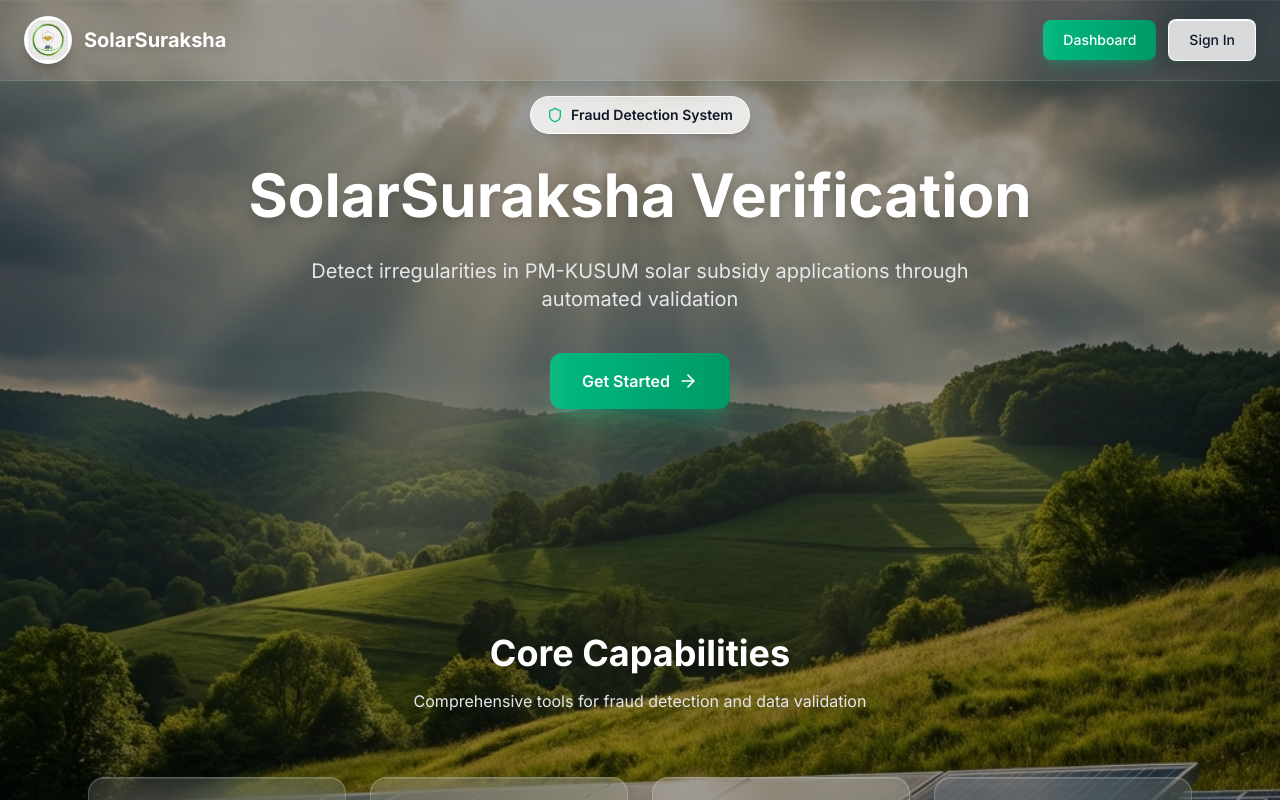
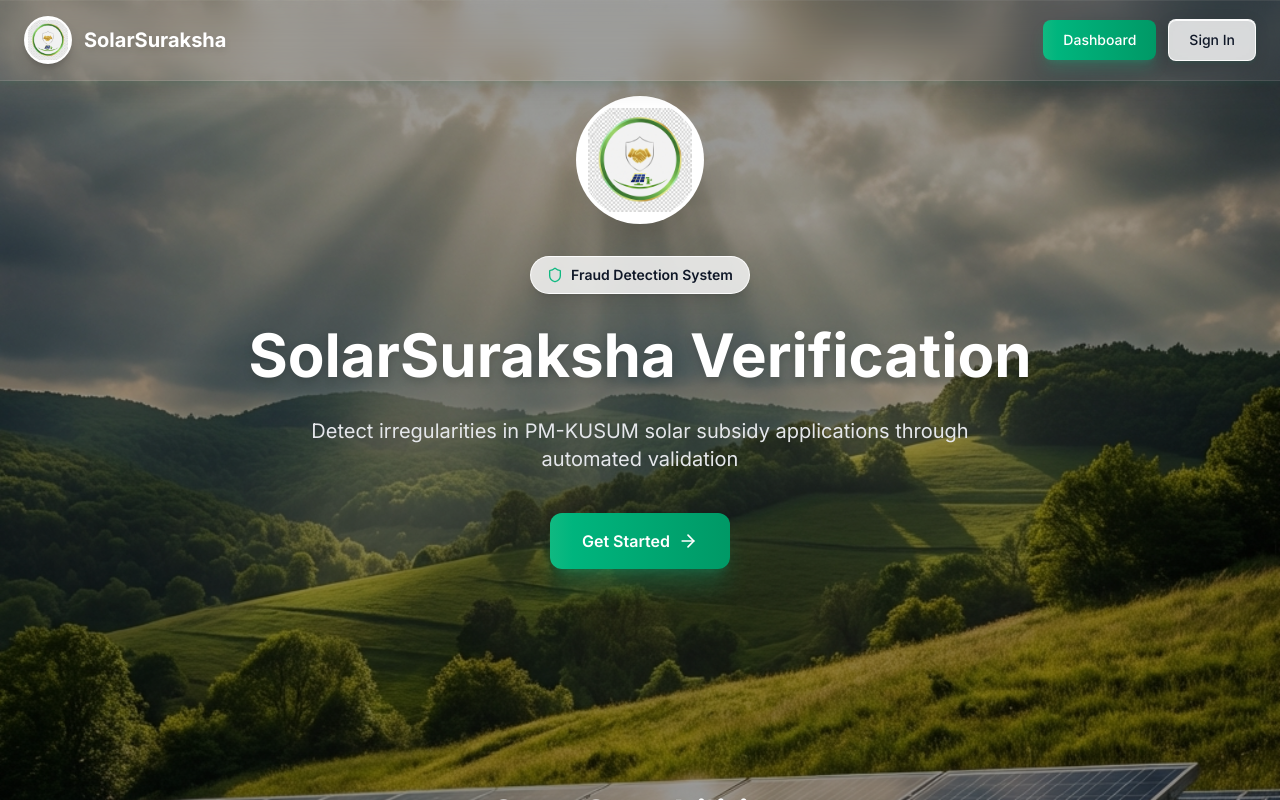
Before and after one commit to Samit16/pm-kusum-fraud-detector, a Next.js app: page / in a window 1280 px wide. Shown: the top 800 px of the page. Built offline with nearby package versions, Linux system fonts and the light colour scheme; no server answers.

Commit message:
Add prominent logo to Hero section

```diff
--- a/app/page.tsx
+++ b/app/page.tsx
@@ -291,6 +291,18 @@ export default function Home() {
 
         <main>
           <section className="max-w-6xl mx-auto px-6 py-24 text-center">
+            <div className="flex justify-center mb-8">
+              <div className="relative w-32 h-32 rounded-full overflow-hidden border-4 border-white/30 shadow-2xl shadow-black/20 bg-white animate-in zoom-in duration-700">
+                <Image
+                  src="/images/logo.png"
+                  alt="SolarSuraksha Hero Logo"
+                  fill
+                  className="object-cover p-2"
+                  priority
+                />
+              </div>
+            </div>
+
             <div className="inline-flex items-center gap-2 px-4 py-2 backdrop-blur-md bg-white/80 border border-white/90 rounded-full mb-6 shadow-lg shadow-black/10">
               <Shield className="w-4 h-4 text-primary" />
               <span className="text-sm font-semibold text-gray-900">Fraud Detection System</span>
```
